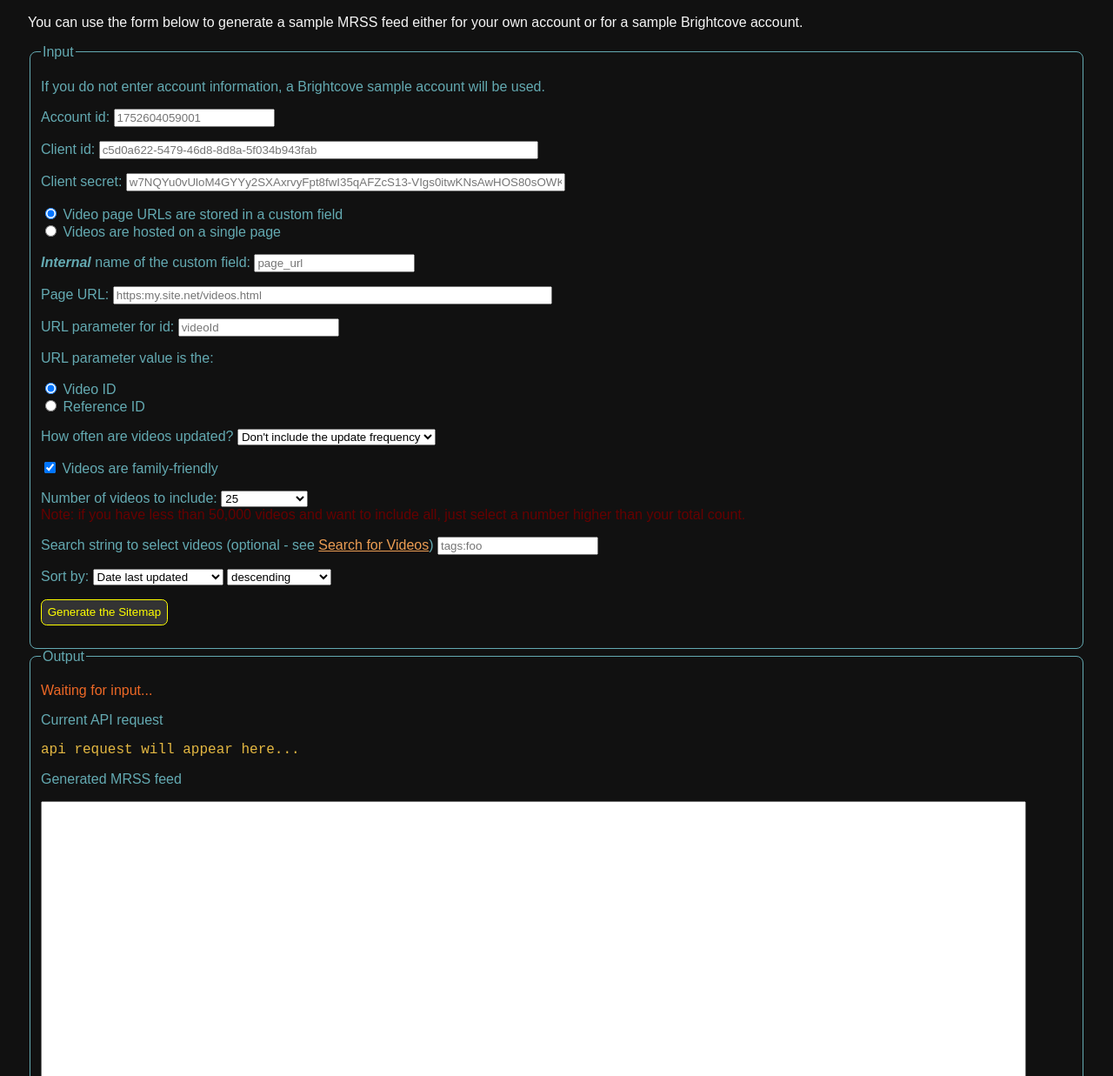
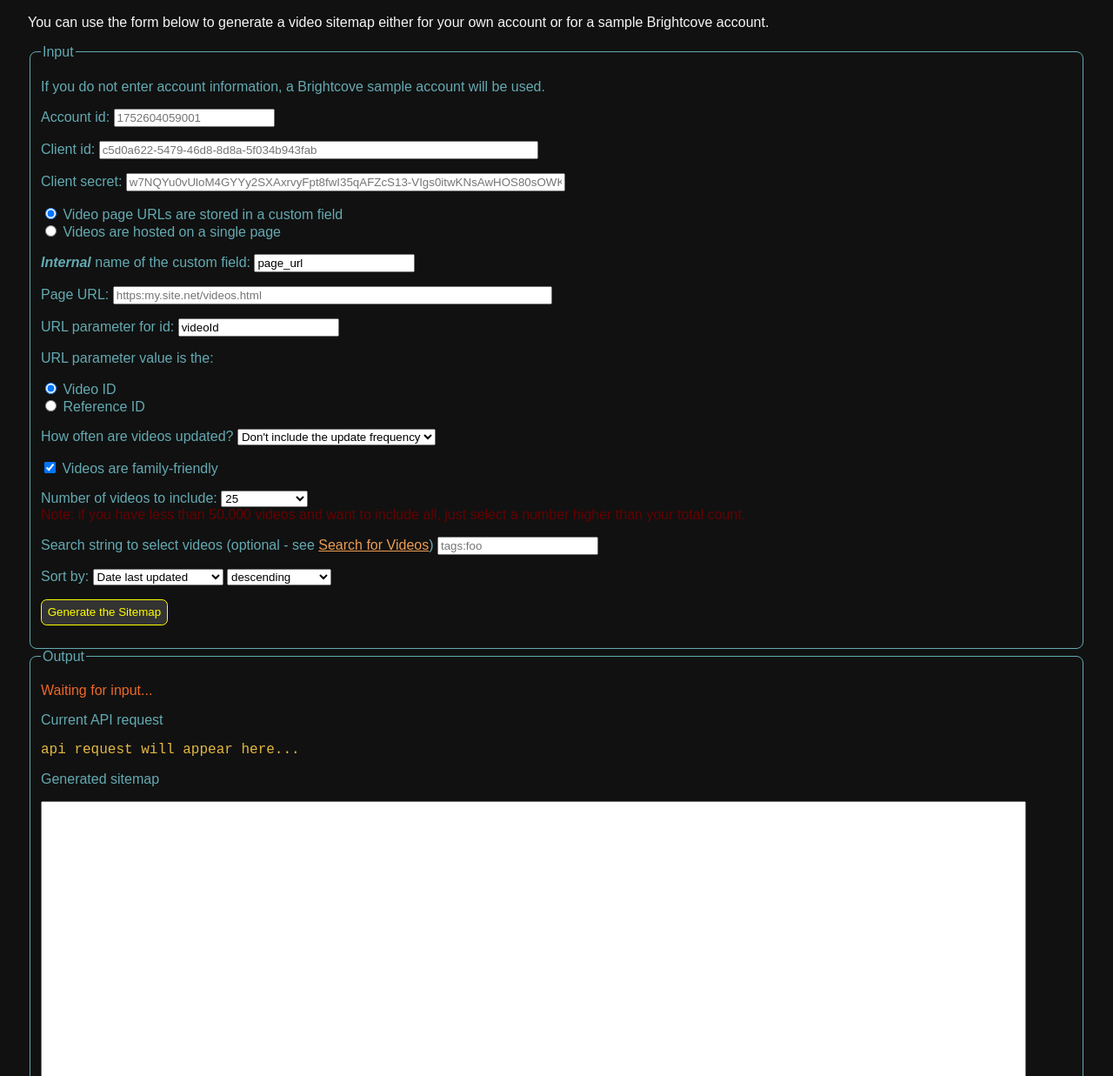
Before and after one commit to BrightcoveLearning/18739-cms-api-sample-video-sitemap-generator, a plain HTML site: page index.html in a window 1280 px wide. Shown: the part 63-1300 px from the top of the page at 87% size. Drawn offline with Linux system fonts and the light colour scheme; a script that the page names is missing; a web font is replaced by a local one.

Commit message:
update html code

```diff
--- a/index.html
+++ b/index.html
@@ -18,7 +18,7 @@
   <section class="bcls-section">
   <h2 id="Sitemap_generator">Video Sitemap Generator</h2>
 
-  <p>You can use the form below to generate a sample MRSS feed either for your own account or for a sample Brightcove account.</p>
+  <p>You can use the form below to generate a video sitemap either for your own account or for a sample Brightcove account.</p>
 
   <fieldset class="bcls-fieldset">
     <legend>Input</legend>
@@ -50,14 +50,14 @@
           <em>Internal</em>
         </strong>
         name of the custom field:
-        <input type="text" id="customFieldName" value="" placeholder="page_url"></p>
+        <input type="text" id="customFieldName" value="page_url" placeholder="page_url"></p>
     </div>
 
     <div class="option" id="singlePage">
       <p>Page URL:
         <input type="text" id="pageURL" value="" placeholder="https:my.site.net/videos.html" size="60"></p>
       <p>URL parameter for id:
-        <input type="text" id="urlParam" value="" placeholder="videoId"></p>
+        <input type="text" id="urlParam" value="videoId" placeholder="videoId"></p>
       <p>URL parameter value is the:</p>
       <div>
         <input type="radio" class="idType" id="vidId" name="idType" value="id" checked="checked">
@@ -130,7 +130,7 @@
     <pre>
 <code id="apiRequest">api request will appear here...</code></pre>
 
-    <p>Generated MRSS feed</p>
+    <p>Generated sitemap</p>
     <textarea id="feedDisplay" style="width:95%;height:30em;"></textarea>
   </fieldset>
 </section>
```
